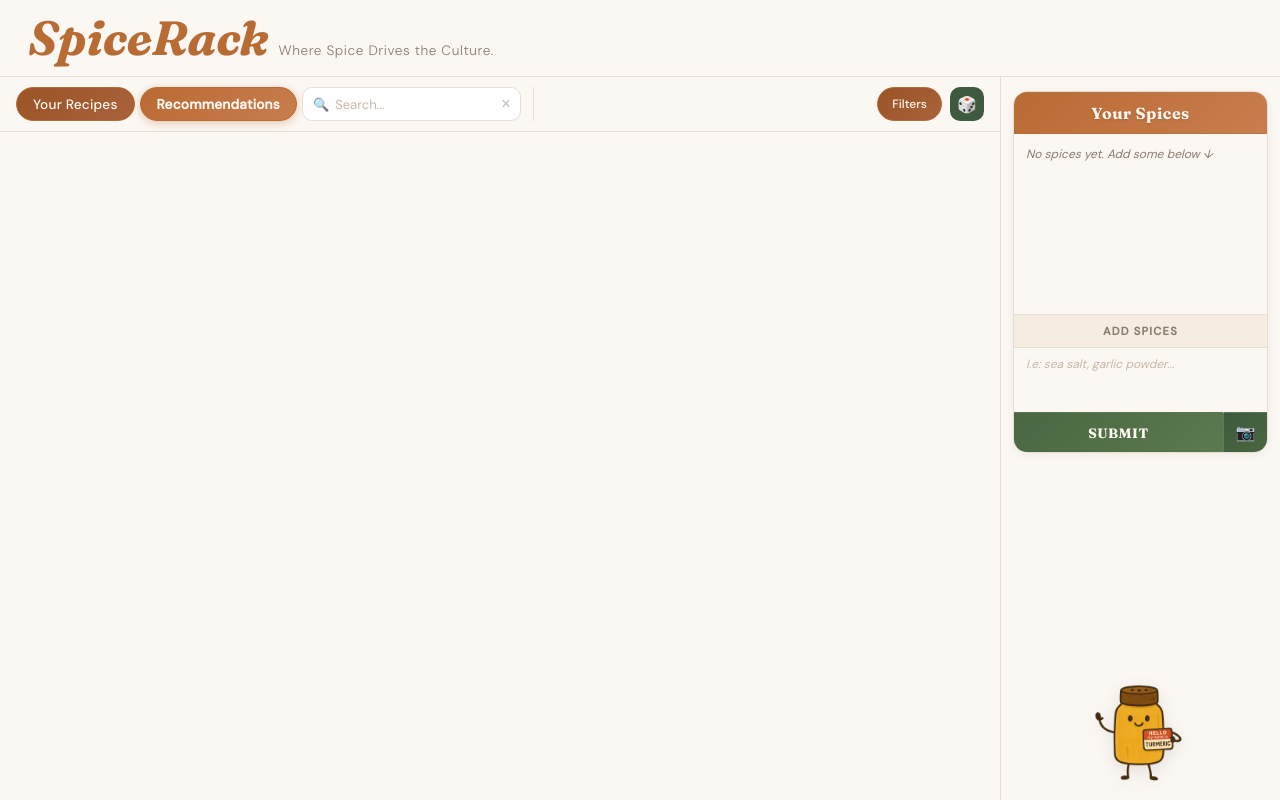
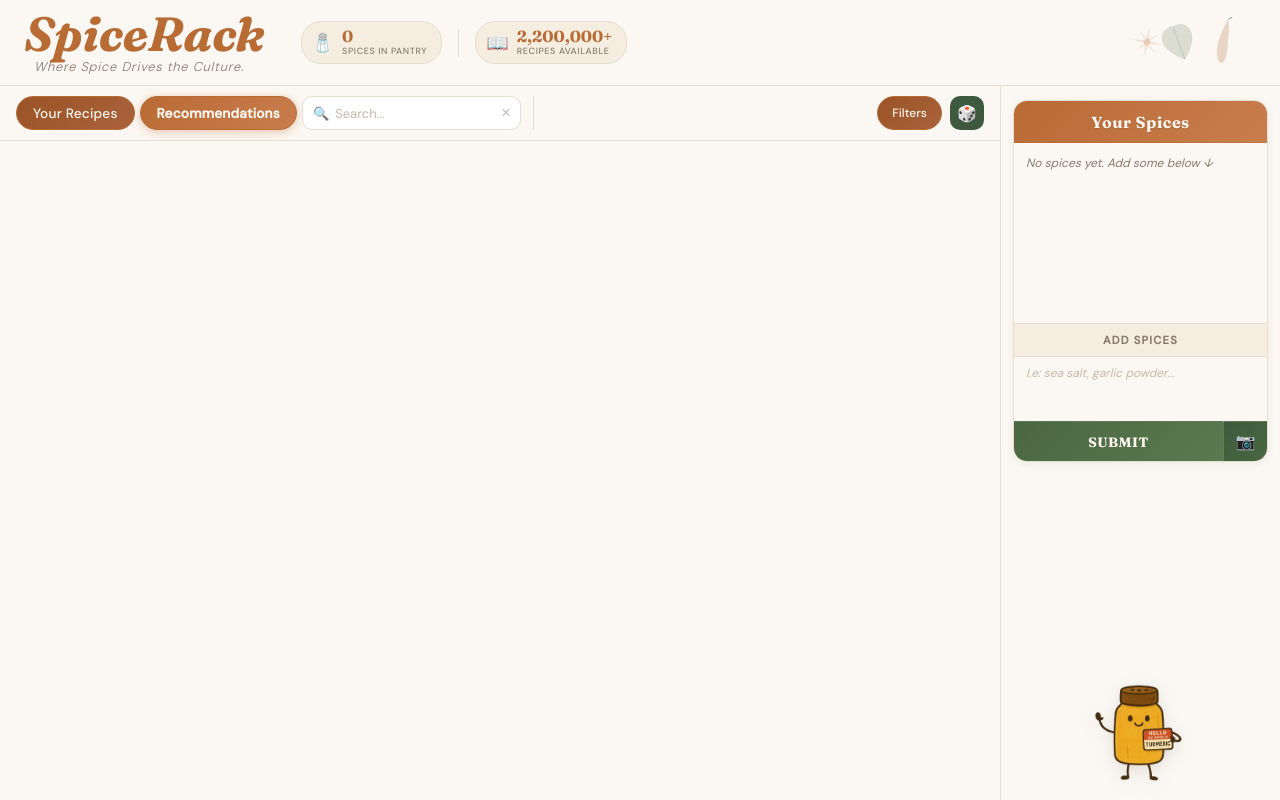
Before and after one commit to laniel123/DS-Club-Project-Showcase-SpiceRack, a Flask app: page / in a window 1280 px wide. Run offline with Flask 2, Linux system fonts and the light colour scheme; data that the repository does not hold is empty.

Commit message:
SpiceRack works :).

```diff
--- a/SpiceRack-website-main/app.py
+++ b/SpiceRack-website-main/app.py
@@ -97,12 +97,17 @@ def index():
         sr["course"] = meta.get("course", "")
         sr["diets"]  = meta.get("diets", [])
 
+    spice_count  = len(spices)
+    recipe_count = len(recommender._recipe_df) if recommender._recipe_df is not None else 2200000
+
     return render_template("index.html",
         favorite_spices=favorite_spices,
         remaining_spices=remaining_spices,
         recipes=recipes,
         suggestions=suggestions,
-        saved_recipes=saved_recipes
+        saved_recipes=saved_recipes,
+        spice_count=spice_count,
+        recipe_count=recipe_count
     )
 
 
--- a/SpiceRack-website-main/static/style.css
+++ b/SpiceRack-website-main/static/style.css
@@ -28,21 +28,24 @@ body {
 /* ── SITE HEADER ─────────────────────────────────────────────────────────── */
 .site-header {
     display: flex;
-    align-items: baseline;
+    align-items: center;
     background: var(--paper);
     border-bottom: 1.5px solid var(--border);
-    padding: 14px 28px;
+    padding: 10px 24px;
     position: sticky;
     top: 0;
     z-index: 200;
     flex-shrink: 0;
+    gap: 24px;
+    overflow: hidden;
 }
 
 .title-container {
     display: flex;
-    flex-direction: row;
-    align-items: baseline;
-    gap: 10px;
+    flex-direction: column;
+    align-items: flex-start;
+    gap: 0px;
+    flex-shrink: 0;
 }
 
 .site-title {
@@ -57,11 +60,106 @@ body {
 
 .site-subtitle {
     font-family: 'DM Sans', sans-serif;
-    font-size: 0.85rem;
+    font-size: 0.8rem;
     font-weight: 300;
     color: var(--warm-gray);
+    letter-spacing: 0.8px;
+    margin: 0;
+    padding-left: 10px;
+    font-style: italic;
+}
+
+/* ── HEADER STATS ─────────────────────────────────────────────────────────── */
+.header-stats {
+    display: flex;
+    align-items: center;
+    gap: 16px;
+    margin-left: 12px;
+}
+
+.header-badge {
+    display: flex;
+    align-items: center;
+    gap: 8px;
+    background: var(--cream);
+    border: 1.5px solid var(--border);
+    border-radius: 20px;
+    padding: 6px 14px 6px 10px;
+}
+
+.header-badge-icon {
+    font-size: 18px;
+    line-height: 1;
+}
+
+.header-badge-text {
+    display: flex;
+    flex-direction: column;
+    gap: 1px;
+}
+
+.header-badge-num {
+    font-family: 'Fraunces', serif;
+    font-size: 1rem;
+    font-weight: 700;
+    color: var(--terracotta);
+    line-height: 1;
+}
+
+.header-badge-label {
+    font-family: 'DM Sans', sans-serif;
+    font-size: 9px;
+    font-weight: 500;
+    color: var(--warm-gray);
+    text-transform: uppercase;
     letter-spacing: 0.6px;
-    margin: 0;
+}
+
+.header-badge-divider {
+    width: 1px;
+    height: 28px;
+    background: var(--border);
+}
+
+/* ── HEADER SPICE ART ─────────────────────────────────────────────────────── */
+.header-spice-art {
+    margin-left: auto;
+    display: flex;
+    align-items: center;
+    gap: 0;
+    pointer-events: none;
+    position: relative;
+    height: 60px;
+    width: 140px;
+    flex-shrink: 0;
+}
+
+.spice-svg {
+    position: absolute;
+}
+
+.spice-chili {
+    width: 28px;
+    height: 56px;
+    right: 20px;
+    top: 0px;
+    transform: rotate(15deg);
+}
+
+.spice-leaf {
+    width: 44px;
+    height: 44px;
+    right: 55px;
+    top: 8px;
+    transform: rotate(-20deg);
+}
+
+.spice-star {
+    width: 38px;
+    height: 38px;
+    right: 90px;
+    top: 10px;
+    transform: rotate(10deg);
 }
 
 /* ── PAGE WRAPPER ────────────────────────────────────────────────────────── */
--- a/SpiceRack-website-main/templates/index.html
+++ b/SpiceRack-website-main/templates/index.html
@@ -17,6 +17,50 @@
     <div class="title-container">
         <h1 class="site-title">SpiceRack</h1>
         <h2 class="site-subtitle">Where Spice Drives the Culture.</h2>
+    </div>
+
+    <div class="header-stats">
+        <div class="header-badge">
+            <span class="header-badge-icon">🧂</span>
+            <div class="header-badge-text">
+                <span class="header-badge-num">{{ spice_count }}</span>
+                <span class="header-badge-label">spices in pantry</span>
+            </div>
+        </div>
+        <div class="header-badge-divider"></div>
+        <div class="header-badge">
+            <span class="header-badge-icon">📖</span>
+            <div class="header-badge-text">
+                <span class="header-badge-num">{{ "{:,}".format(recipe_count) }}+</span>
+                <span class="header-badge-label">recipes available</span>
+            </div>
+        </div>
+    </div>
+
+    <!-- decorative spice SVGs -->
+    <div class="header-spice-art" aria-hidden="true">
+        <!-- chili pepper -->
+        <svg class="spice-svg spice-chili" viewBox="0 0 40 80" fill="none" xmlns="http://www.w3.org/2000/svg">
+            <path d="M20 8 C20 8 22 4 26 3 C24 6 22 8 20 8Z" fill="#4A6741" opacity="0.6"/>
+            <path d="M20 8 C18 20 14 35 16 52 C17 62 22 68 24 70 C26 72 30 70 31 65 C33 55 28 40 26 25 C24 15 22 10 20 8Z" fill="#B96B34" opacity="0.25"/>
+        </svg>
+        <!-- leaf -->
+        <svg class="spice-svg spice-leaf" viewBox="0 0 50 50" fill="none" xmlns="http://www.w3.org/2000/svg">
+            <path d="M25 45 C25 45 5 30 8 15 C10 5 20 3 25 5 C30 3 40 5 42 15 C45 30 25 45 25 45Z" fill="#4A6741" opacity="0.18"/>
+            <path d="M25 45 L25 5" stroke="#4A6741" stroke-width="1" opacity="0.2"/>
+        </svg>
+        <!-- star anise -->
+        <svg class="spice-svg spice-star" viewBox="0 0 50 50" fill="none" xmlns="http://www.w3.org/2000/svg">
+            <circle cx="25" cy="25" r="4" fill="#B96B34" opacity="0.2"/>
+            <path d="M25 5 L27 21 L25 25 L23 21 Z" fill="#B96B34" opacity="0.15"/>
+            <path d="M45 25 L29 27 L25 25 L29 23 Z" fill="#B96B34" opacity="0.15"/>
+            <path d="M25 45 L23 29 L25 25 L27 29 Z" fill="#B96B34" opacity="0.15"/>
+            <path d="M5 25 L21 23 L25 25 L21 27 Z" fill="#B96B34" opacity="0.15"/>
+            <path d="M38 12 L28 23 L25 25 L26 21 Z" fill="#B96B34" opacity="0.12"/>
+            <path d="M38 38 L26 29 L25 25 L28 27 Z" fill="#B96B34" opacity="0.12"/>
+            <path d="M12 38 L22 27 L25 25 L24 29 Z" fill="#B96B34" opacity="0.12"/>
+            <path d="M12 12 L24 21 L25 25 L22 23 Z" fill="#B96B34" opacity="0.12"/>
+        </svg>
     </div>
 </header>
 
@@ -148,7 +192,7 @@
                 </div>
                 <div class="recipe-tabs"></div>
                 <button class="btn-filters" id="filters-toggle" onclick="toggleFilters()" title="Filters">
-                    Filters
+                     Filters
                 </button>
                 <button class="btn-random" id="random-btn" onclick="randomRecipe()" title="Random Recipe">🎲</button>
         </div><!-- /.tab-container -->
```
